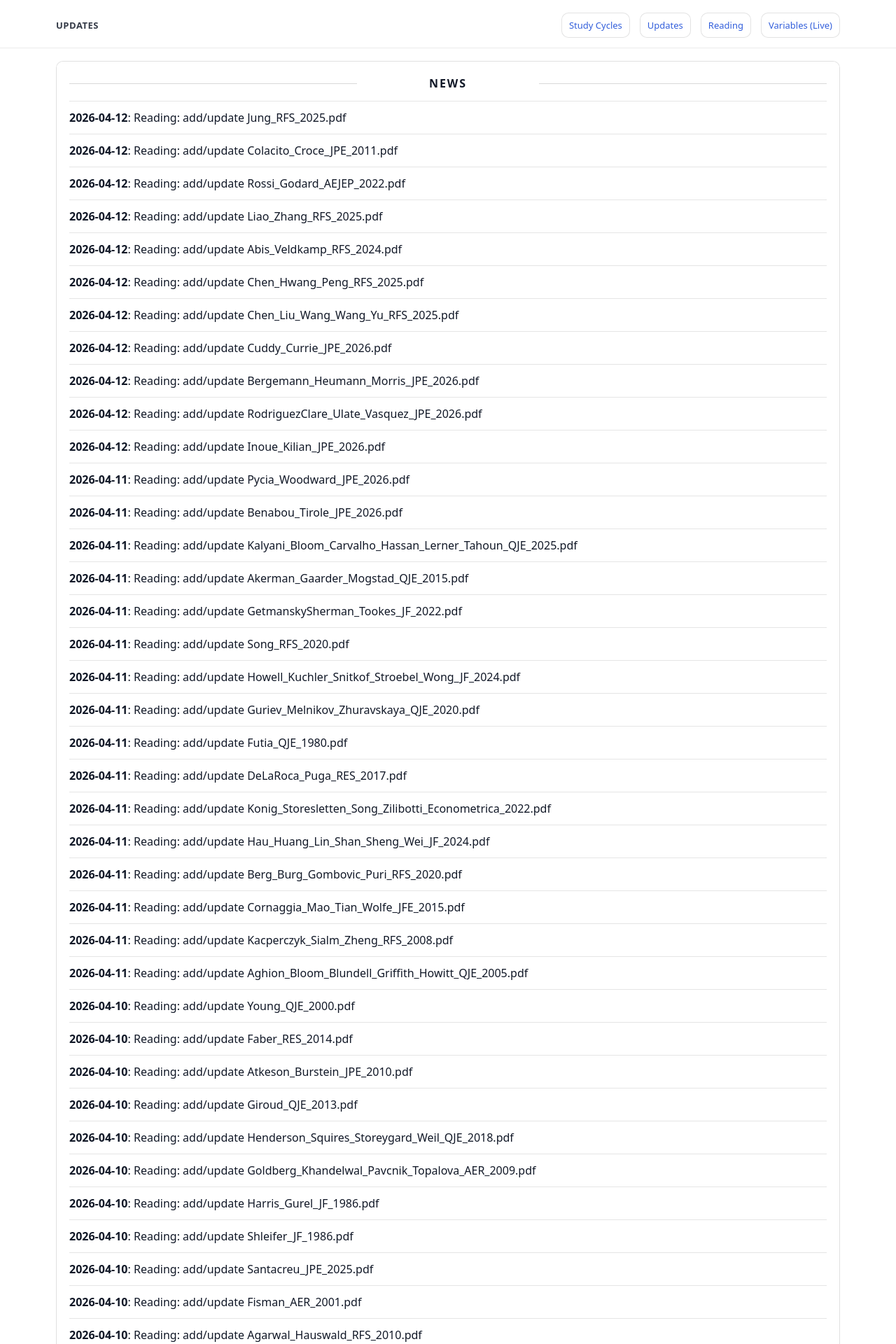
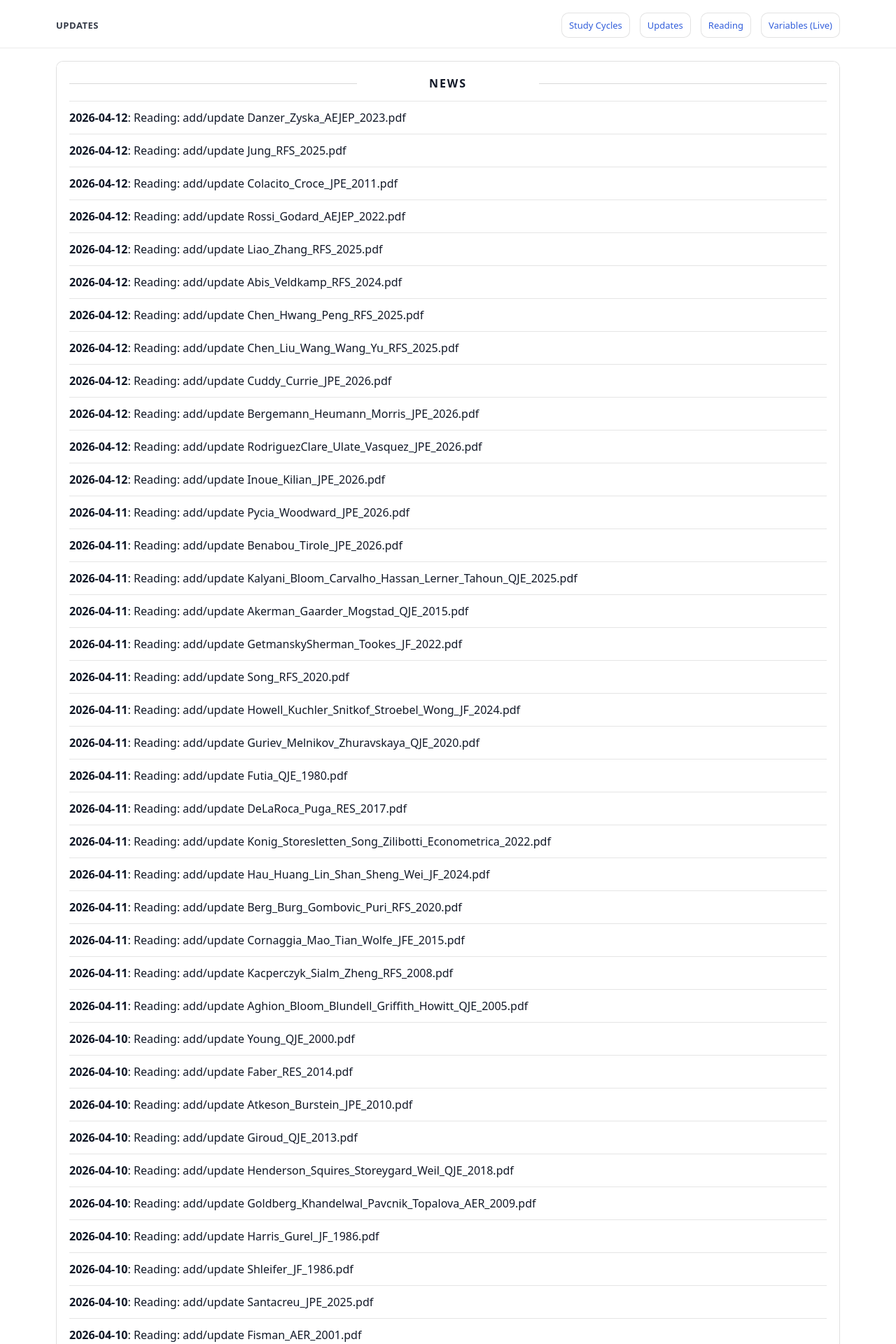
Before and after one commit to yaxinzn/study-archive, a Jekyll site: the page built from updates/index.md, in a window 1280 px wide. Shown: the top 1920 px of the page at 70% size. Built offline with Jekyll 4.4.1, drawn with Linux system fonts in a browser that asks for light colours; some of the changed text lies outside the part shown.

Commit message:
chore: update NEWS feed

```diff
--- a/_data/news.yml
+++ b/_data/news.yml
@@ -1,4 +1,7 @@
 # Auto-generated update history (sorted newest -> oldest). Do not edit manually.
+- ts: "1775990842"
+  date: "2026-04-12"
+  title: "Reading: add/update Danzer_Zyska_AEJEP_2023.pdf"
 - ts: "1775989951"
   date: "2026-04-12"
   title: "Reading: add/update Jung_RFS_2025.pdf"
```
